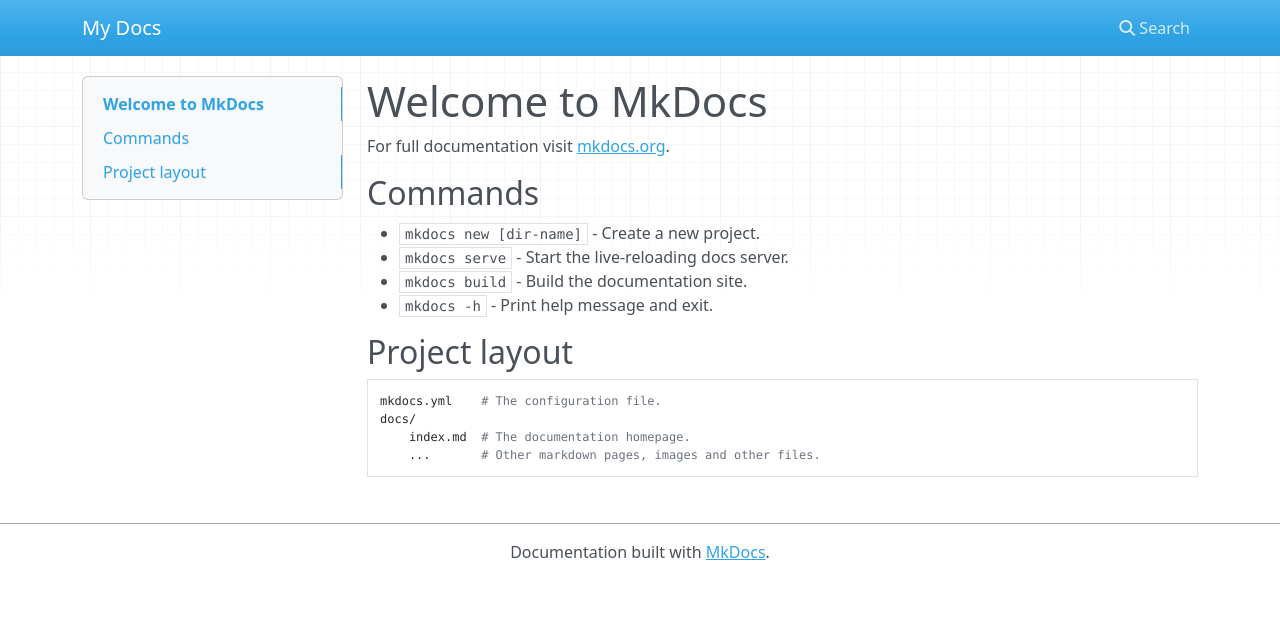
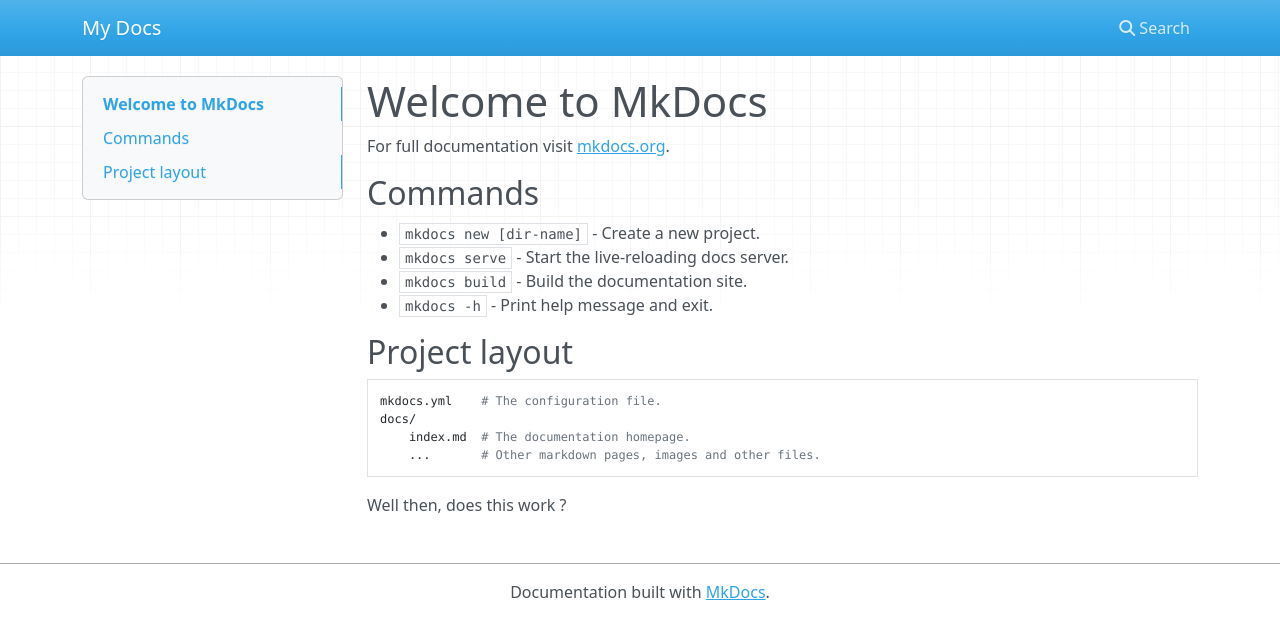
Before and after one commit to jesmehta/trial_GitHubProj, an MkDocs documentation site: the page built from docs/index.md, in a window 1280 px wide. Shown: the top 639 px of the page. Built offline with MkDocs 1.6.1, drawn with Linux system fonts in a browser that asks for light colours; nearby versions of some CDN libraries.

Commit message:
1st update

```diff
--- a/docs/index.md
+++ b/docs/index.md
@@ -15,3 +15,6 @@
     docs/
         index.md  # The documentation homepage.
         ...       # Other markdown pages, images and other files.
+
+
+Well then, does this work ?
```
